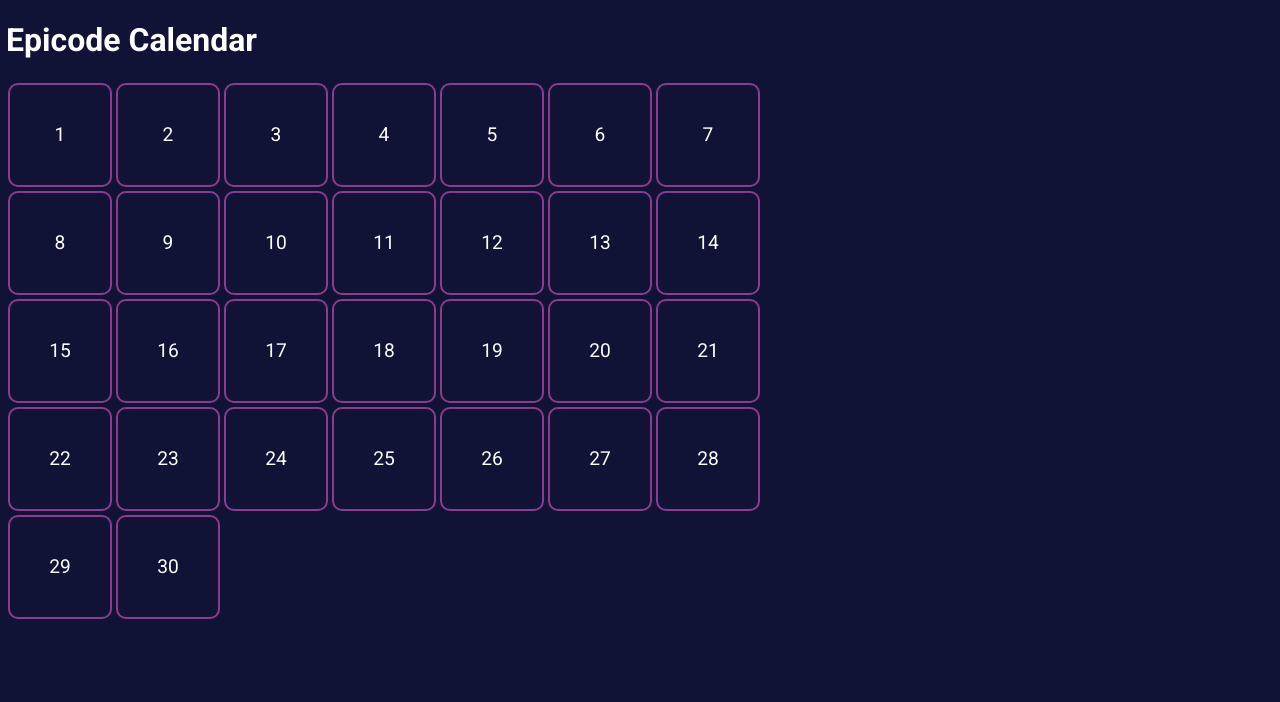
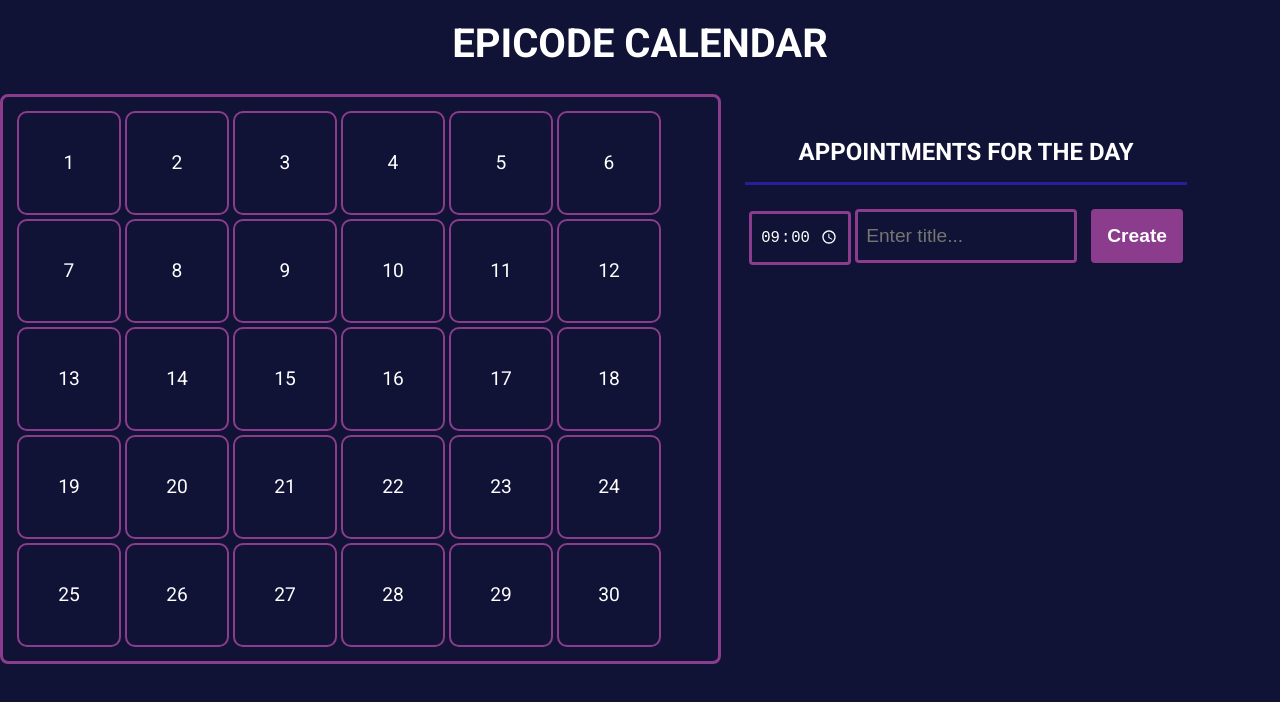
Before and after one commit to ecamellini/WD0122-M1-D13, a plain HTML site: page index.html in a window 1280 px wide. Drawn offline with Linux system fonts and the light colour scheme.

Commit message:
Adding some tags and styles

```diff
--- a/index.html
+++ b/index.html
@@ -20,7 +20,27 @@
   <div id="days-container">
     <!-- DAYS DISPlAYED PROGRAMMATICALLY IN JS -->
   </div>
-  <script type="text/javascript" src="index.js"></script>
+
+  <div id="appointments-area">
+    <h2>Appointments for the day</h2>
+    <div id="appointment-creation">
+      <input type="time" id="appointment-time" value="09:00" />
+      <input type="text" id="appointment-title" placeholder="Enter title..." />
+      <input type="button" value="Create" />
+    </div>
+    <div id="appointments-list">
+      <!--
+           AN APPOINTMENT WILL BE SOMETHING LIKE...
+
+           <ul>
+               <li>12:00 - Lunch</li>
+               <li>13:00 - Meeting with Tom</li>
+               <li>20:00 - Soccer</li>
+           </ul>
+           -->
+    </div>
+    <script type="text/javascript" src="index.js"></script>
+  </div>
 </body>
 
 </html>
--- a/styles.css
+++ b/styles.css
@@ -2,12 +2,27 @@ body {
   background-color: rgb(16,19,53);
   color: white;
   font-family: 'Roboto', sans-serif;
-  max-width: 1268px;
+  max-width: 1400px;
   margin: 0 auto;
 }
 
+h1 {
+  color: white;
+  text-align: center;
+  font-size: 40px;
+  margin-top: 20px;
+  text-transform: uppercase;
+  font-weight: bold;
+}
+
 #days-container {
-  width: 60%;
+  border-style: solid;
+  border-width: 3px;
+  border-color: rgb(140,60,140);
+  padding: 12px;
+  border-radius: 8px;
+  display: inline-block;
+  width: 54%;
 }
 
 .day {
@@ -33,3 +48,59 @@ body {
   border-color: rgb(220,100,220);
   background-color: rgb(60,60,100);
 }
+
+/* APPOINTMENTS */
+#appointments-area {
+  vertical-align: top;
+  display: inline-block;
+  min-height: 200px;
+  margin: 0 20px;
+  text-align: center;
+}
+
+#appointments-area h2 {
+  color: white;
+  border-bottom: solid 3px rgb(40,30,150);
+  padding-bottom: 16px;
+  padding-top: 24px;
+  text-transform: uppercase;
+}
+
+#appointment-creation {
+  padding: 4px;
+}
+
+#appointment-creation input {
+  height: 32px;
+  background-color: rgb(16,19,53);
+  border: solid 3px rgb(140,60,140);
+  color: white;
+  padding: 8px;
+  border-radius: 4px;
+  font-size: larger;
+}
+
+#appointment-time {
+  width: 80px;
+}
+
+#appointment-time::-webkit-calendar-picker-indicator {
+  filter: invert(100%);
+}
+
+#appointment-title {
+  width: 200px;
+}
+
+#appointment-creation input[type="button"] {
+  margin-left: 10px;
+  width: 92px;
+  height: 54px;
+  background-color: rgb(140,60,140);
+  font-weight: bolder;
+}
+
+#appointments-list li {
+  text-align: left;
+  font-size: larger;
+}
```
Also changed, not shown: 1 other file.
